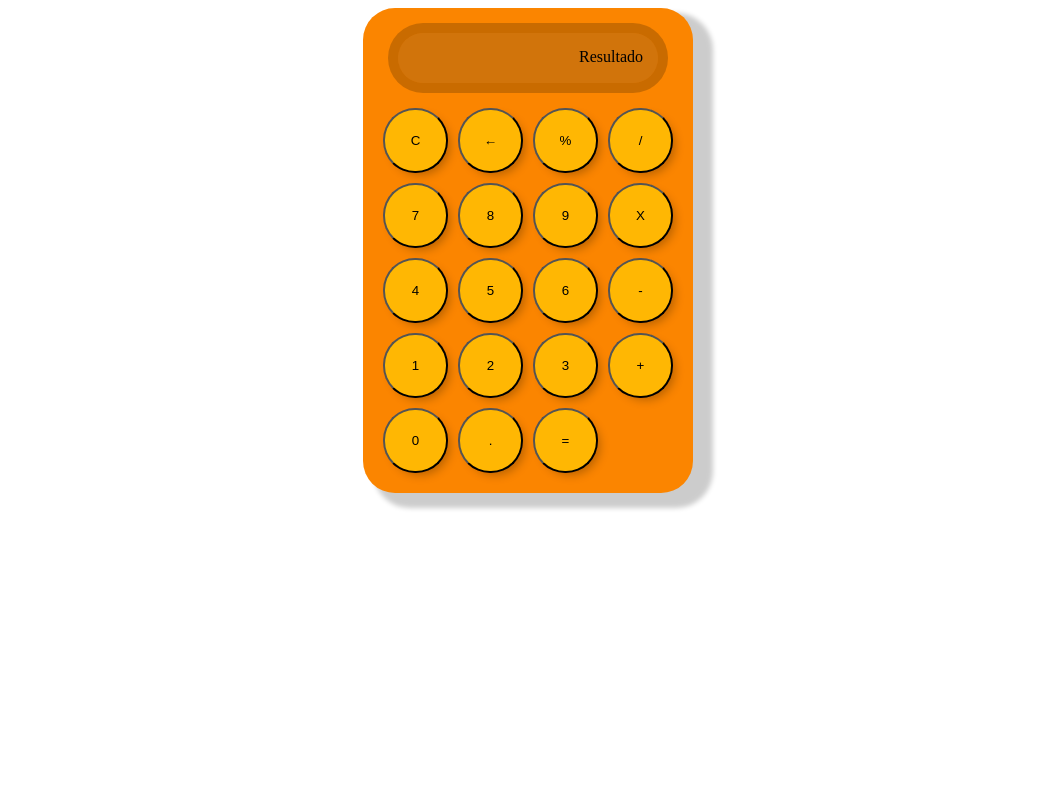
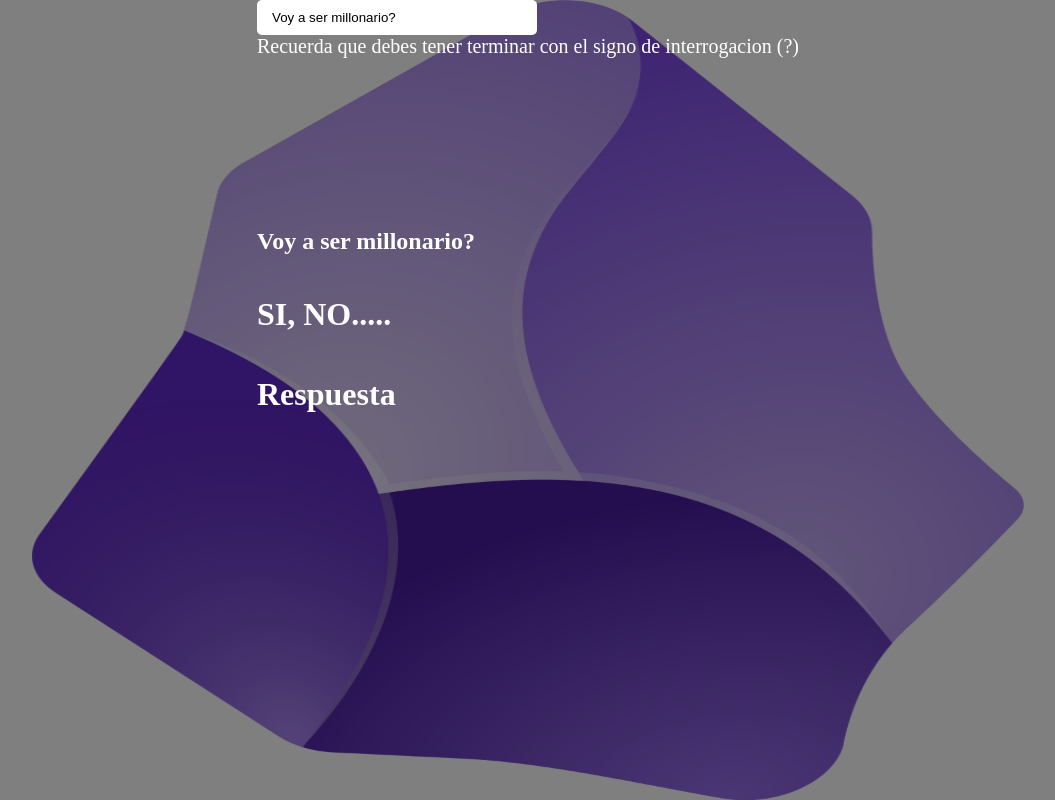
Before and after one commit to driventub/pw_u2_p5_pa, a Vue app: page / in a window 1280 px wide. Shown: the whole page, without its empty margins (112-1167 px from the left). Built offline with nearby package versions, Linux system fonts and the light colour scheme.

Commit message:
fetch y options watch

```diff
--- a/src/App.vue
+++ b/src/App.vue
@@ -1,17 +1,17 @@
 <template>
 
-  <Calculadora/>
+  <Pregunta/>
 </template>
 
 <script>
-import Calculadora from './components/Calculadora.vue';
+import Pregunta from './components/Pregunta.vue';
 
 
 
 export default {
   name: 'App',
   components: {
-    Calculadora
+    Pregunta
   },
 
 }
--- a/src/components/Calculadora.vue
+++ b/src/components/Calculadora.vue
@@ -76,11 +76,12 @@ export default {
     limpiar() {
       this.operacion = "";
       console.log("esto obvio que funciona");
+      this.check = false;
     },
 
     borrar() {
       this.operacion = this.operacion.slice(0, -1);
-      this.check = false;
+
     },
 
   },
--- /dev/null
+++ b/src/components/Pregunta.vue
@@ -0,0 +1,106 @@
+<template>
+  <img
+    class=""
+    src="../assets/obsidian.png"
+    alt=""
+    width="50px"
+    height="50px"
+  />
+  <div class="dark">
+    <div class="container">
+      <div class="pregunta">
+        <input v-model="pregunta" type="text" />
+        <p>
+          Recuerda que debes tener terminar con el signo de interrogacion (?)
+        </p>
+        <h2>{{ pregunta }}</h2>
+        <h1>SI, NO.....</h1>
+        <h1>{{respuesta}}</h1>
+      </div>
+    </div>
+  </div>
+</template>
+
+<script>
+export default {
+  data() {
+    return {
+      pregunta: "Voy a ser millonario?",
+      respuesta: "Respuesta",
+      imagen: null,
+    };
+  },
+  methods: {
+    async consumirAPI() {
+        // const {answer, image} = await fetch("https://yesno.wtf/api/?force=maybe").then(r => r.json());
+        const {answer, image} = await fetch("https://yesno.wtf/api").then(r => r.json());
+        this.respuesta = answer;
+        this.imagen = image;
+
+        console.log(answer);
+        console.log(image);
+    },
+  },
+  watch: {
+    async pregunta(value, oldValue) {
+      console.log(value);
+      console.log(oldValue);
+      if (!value.includes("?")) return;
+      this.consumirAPI();
+    },
+  },
+};
+</script>
+
+<style scoped>
+.container {
+  display: flex;
+  justify-content: center;
+  align-items: center;
+  position: relative;
+}
+
+.pregunta {
+  display: grid;
+}
+.dark,
+img {
+  height: 100vh;
+  width: 100vw;
+  max-height: 100%;
+  max-width: 100%;
+  position: fixed;
+  top: 0px;
+  left: 0px;
+}
+
+.dark {
+  background-color: rgba(0, 0, 0, 0.5);
+}
+
+input {
+  width: 250px;
+  padding: 10px 15px;
+  border-radius: 5px;
+  border: none;
+}
+
+p,
+h1,
+h2 {
+  color: white;
+}
+
+p {
+  font-size: 20px;
+  margin-top: 0px;
+}
+
+h2 {
+  margin-top: 150px;
+}
+
+input:focus {
+  outline: none;
+}
+</style>
```
Also changed, not shown: src/assets/obsidian.png (added).
